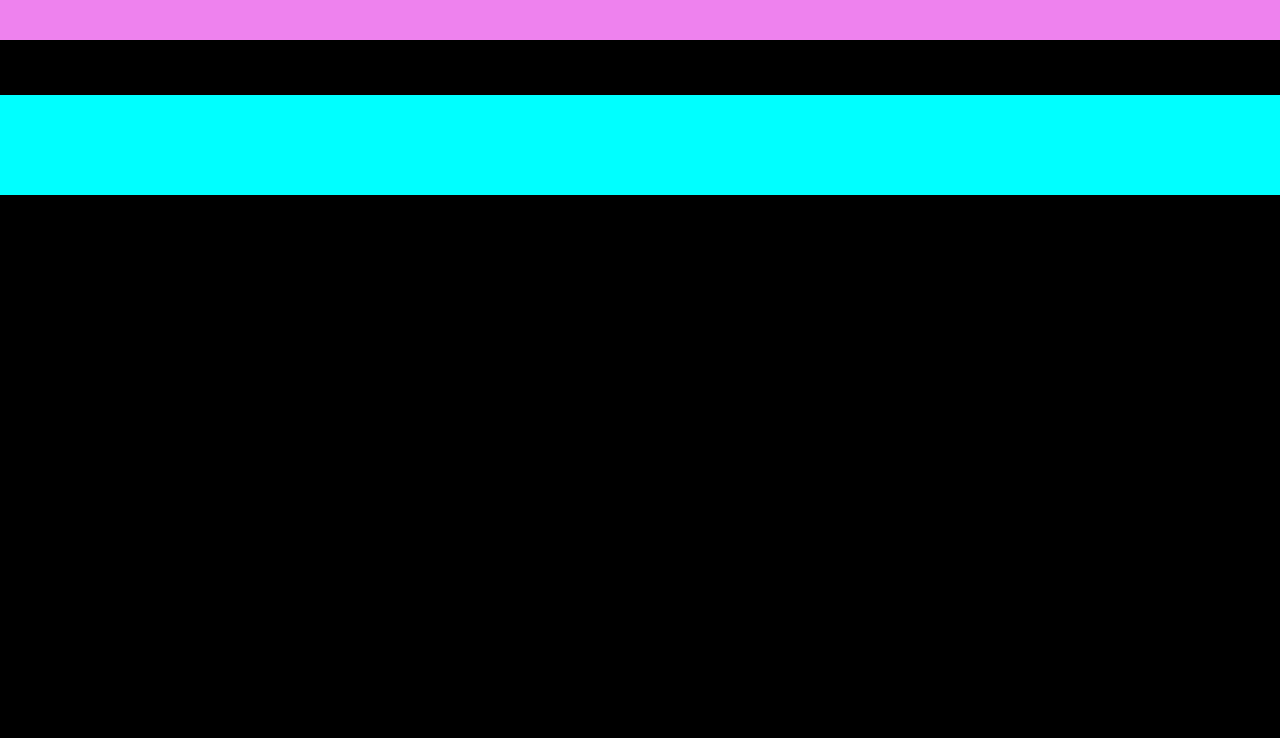
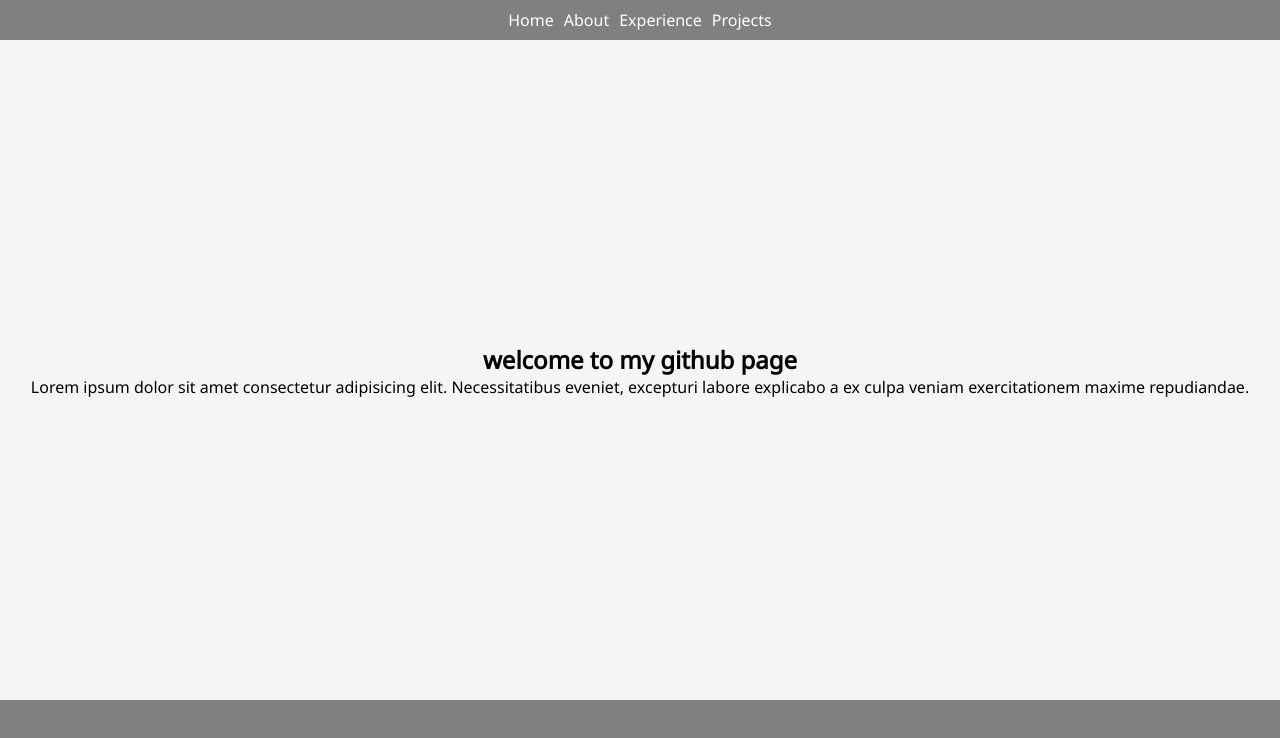
Before and after one commit to antoniiaaa/anton.github.io, a plain HTML site: page index.html in a window 1280 px wide. Drawn offline with Linux system fonts and the light colour scheme.

Commit message:
Add files via upload

```diff
--- a/index.html
+++ b/index.html
@@ -12,7 +12,16 @@
 </head>
 <body>
     <!-- green: untracked file -->
-    <header></header>
+    <header>
+        <nav>
+            <ul>
+                <li><a href="#">Home</a></li>
+                <li><a href="#">About</a></li>
+                <li><a href="#">Experience</a></li>
+                <li><a href="#">Projects</a></li>
+            </ul>
+        </nav>
+    </header>
     <section>
         <h1>welcome to my github page</h1>
         <p>Lorem ipsum dolor sit amet consectetur adipisicing elit. Necessitatibus eveniet, excepturi labore explicabo a ex culpa veniam exercitationem maxime repudiandae.</p>
--- a/style.css
+++ b/style.css
@@ -6,7 +6,7 @@
 body{
     width: 100%;
     height: 100vh;
-    background-color: black;
+    background-color: whitesmoke;
     box-sizing: border-box;
     font-family: 'Noto Sans', sans-serif;
 }
@@ -14,12 +14,35 @@ body{
 header{
     height: 40px;
     width: 100%;
-    background-color: violet;
+    background-color: gray;
+    display: flex;
+    justify-content: center;
+    align-items: center;
+}
+header nav ul{
+    display: flex;
+    justify-content: space-between;
+    list-style: none;
+    align-items: center;
+}
+header ul li{
+    list-style-type: none;
+    /* text-decoration: none; */
+    font-size: 16px;
+    padding: 5px;
+}
+header ul li a{
+    text-decoration: none;
+    color: white;
+    font-size: 1em;
+}
+header ul li a:hover{
+    color: rgb(196, 196, 196);
 }
 
 section{
     width: 100%;
-    height: calc(100vh-40px-100px);
+    height: calc(100vh - 40px - 100px);
     display: flex;
     flex-direction: column;
     justify-content: center;
@@ -30,5 +53,5 @@ footer{
     width: 100%;
     height: 100px;
     box-sizing: border-box;
-    background-color: aqua;
+    background-color: gray;
 }
```
